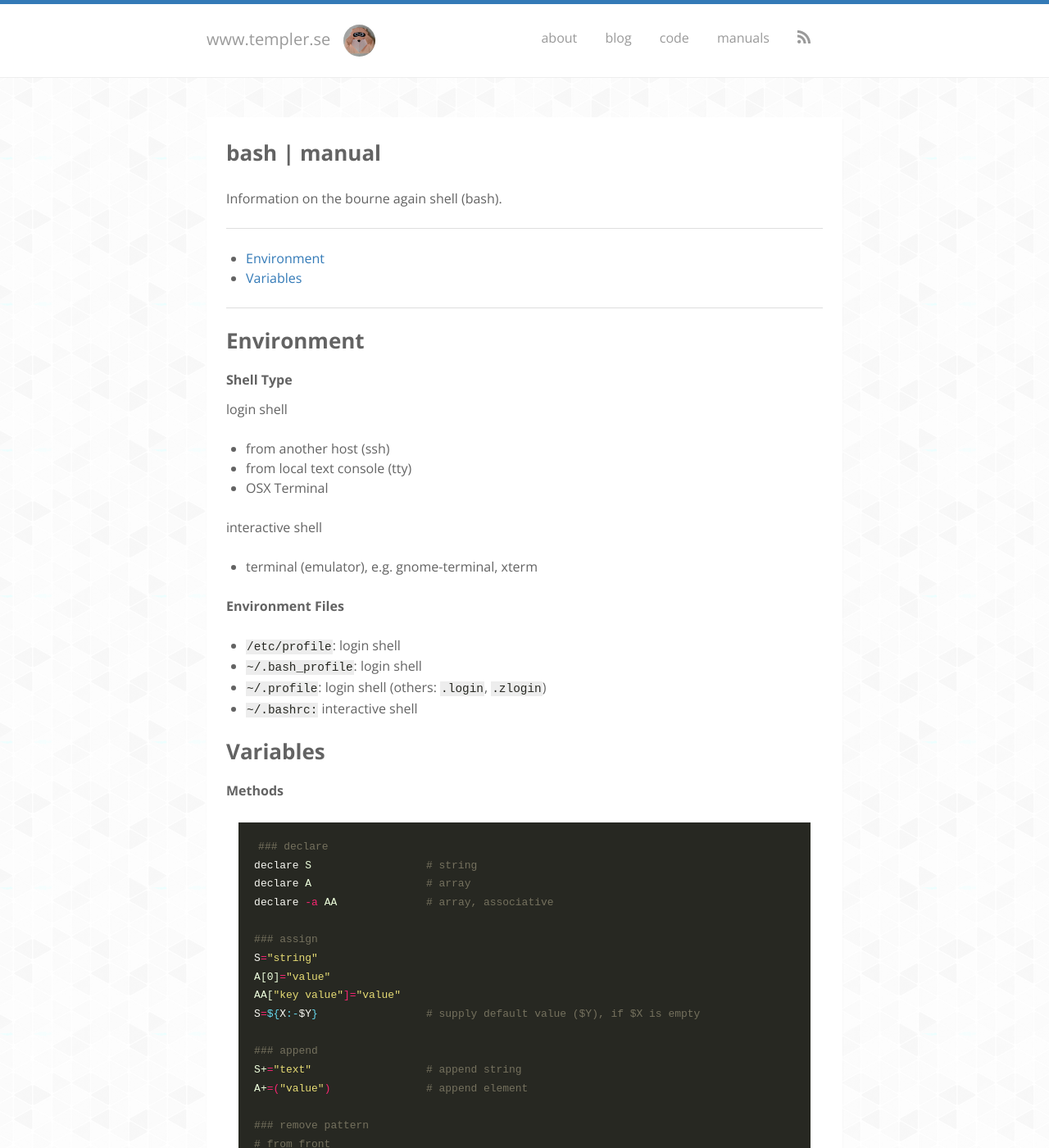
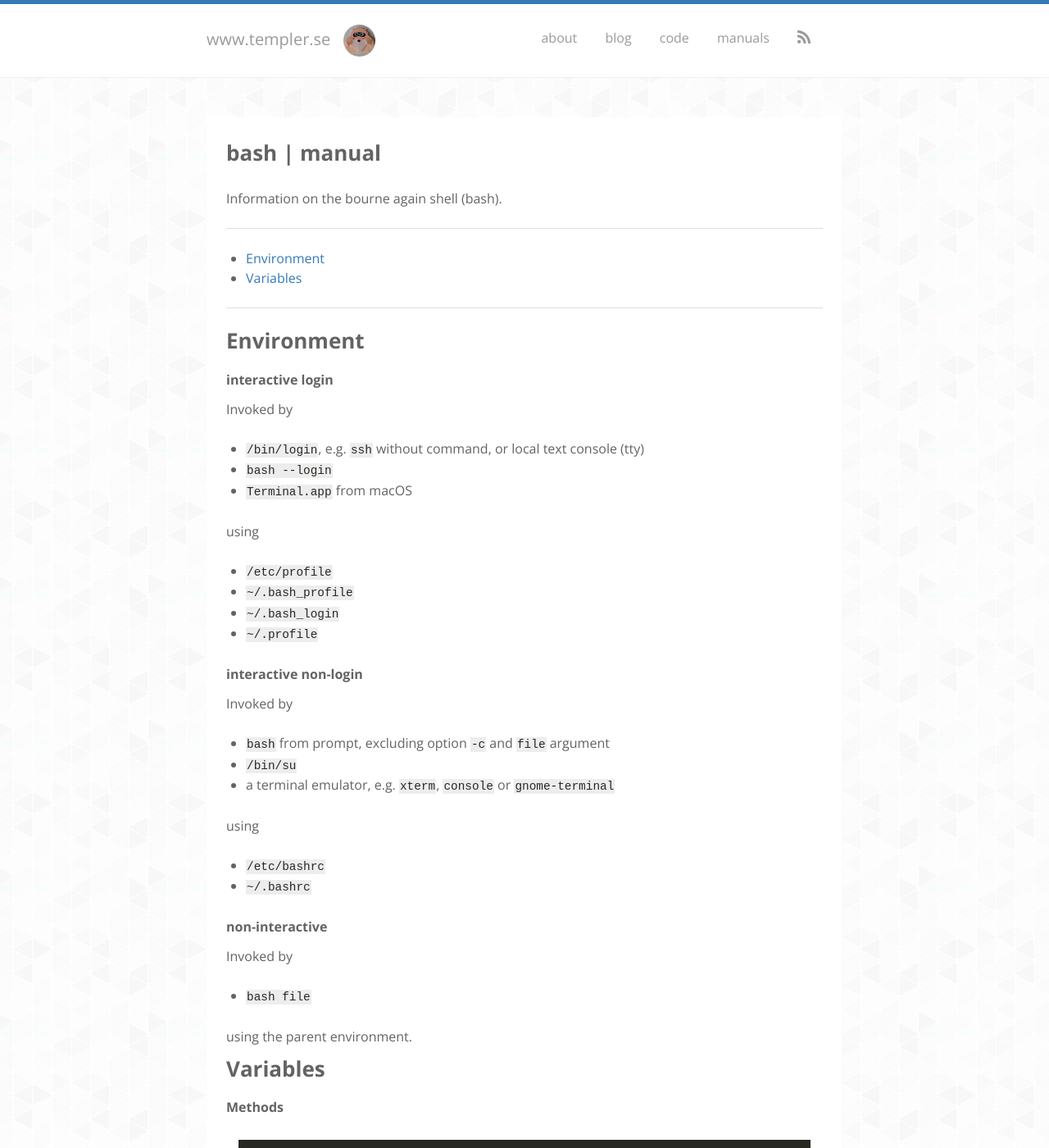
Before and after one commit to pmdbio/setempler.github.io, a Jekyll site: the page built from _manuals/bash.md, in a window 1280 px wide and 1400 px high. Shown: the whole window at 82% size. Built offline with Jekyll 4.4.1, drawn with Linux system fonts in a browser that asks for light colours; nearby versions of some CDN libraries; some web fonts are replaced.

Commit message:
bash manual updated shell types

```diff
--- a/_manuals/bash.md
+++ b/_manuals/bash.md
@@ -14,24 +14,41 @@ Information on the bourne again shell (bash).
 
 ## Environment
 
-**Shell Type**
+**interactive login**
 
-login shell
+Invoked by
 
-* from another host (ssh)
-* from local text console (tty)
-* OSX Terminal
+* `/bin/login`, e.g. `ssh` without command, or local text console (tty)
+* `bash --login`
+* `Terminal.app` from macOS
 
-interactive shell
+using
 
-* terminal (emulator), e.g. gnome-terminal, xterm
+* `/etc/profile`
+* `~/.bash_profile`
+* `~/.bash_login`
+* `~/.profile`
 
-**Environment Files**
+**interactive non-login**
 
-* `/etc/profile`: login shell
-* `~/.bash_profile`: login shell
-* `~/.profile`: login shell (others: `.login`, `.zlogin`)
-* `~/.bashrc:` interactive shell
+Invoked by
+
+* `bash` from prompt, excluding option `-c` and `file` argument
+* `/bin/su`
+* a terminal emulator, e.g.  `xterm`, `console` or `gnome-terminal`
+
+using
+
+* `/etc/bashrc`
+* `~/.bashrc`
+
+**non-interactive**
+
+Invoked by
+
+* `bash file`
+
+using the parent environment.
 
 ## Variables
 
```
